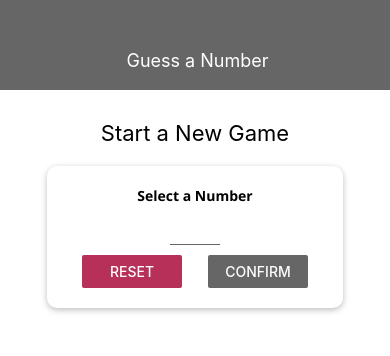
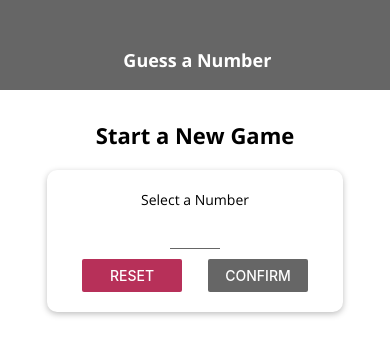
Before and after one commit to nitin1259/react-native-app, a React Native app: screen / in a window 390 px wide. Shown: the top 356 px of the page. Built offline with nearby package versions, Linux system fonts and the light colour scheme.

Commit message:
custom wrapper && component, glabal styles

```diff
--- /dev/null
+++ b/components/common/TextTitle.js
@@ -0,0 +1,19 @@
+import React from "react";
+import { StyleSheet, Text, View } from "react-native";
+
+const TextTitle = (props) => {
+  return (
+    <Text style={{ ...styles.textStyle, ...props.style }}>
+      {props.children}
+    </Text>
+  );
+};
+
+export default TextTitle;
+
+const styles = StyleSheet.create({
+  textStyle: {
+    fontFamily: "open-sans-bold",
+    fontSize: 22,
+  },
+});
--- /dev/null
+++ b/components/common/TextWrapper.js
@@ -0,0 +1,18 @@
+import React from "react";
+import { StyleSheet, Text } from "react-native";
+
+const TextWrapper = (props) => {
+  return (
+    <Text style={{ ...styles.textStyle, ...props.style }}>
+      {props.children}
+    </Text>
+  );
+};
+
+export default TextWrapper;
+
+const styles = StyleSheet.create({
+  textStyle: {
+    fontFamily: "open-sans",
+  },
+});
--- a/components/guessApp/Header.js
+++ b/components/guessApp/Header.js
@@ -22,6 +22,7 @@ const styles = StyleSheet.create({
   headerTitle: {
     fontSize: 18,
     color: "white",
+    fontFamily: "open-sans-bold",
   },
 });
 
--- a/components/guessApp/screens/GameOver.js
+++ b/components/guessApp/screens/GameOver.js
@@ -1,12 +1,14 @@
 import React from "react";
 import { StyleSheet, Text, View, Button } from "react-native";
+import TextTitle from "../../common/TextTitle";
+import TextWrapper from "../../common/TextWrapper";
 
 const GameOver = (props) => {
   return (
     <View style={styles.screen}>
-      <Text>Game is Over!!</Text>
-      <Text>Total Number of Guess: {props.gameRounds}</Text>
-      <Text>Number to guessed: {props.userNumber} </Text>
+      <TextTitle>Game is Over!!</TextTitle>
+      <TextWrapper>Total Number of Guess: {props.gameRounds}</TextWrapper>
+      <TextWrapper>Number to guessed: {props.userNumber} </TextWrapper>
       <Button title="NEW GAME" onPress={props.onReset} />
     </View>
   );
--- a/components/guessApp/screens/StartGameScreen.js
+++ b/components/guessApp/screens/StartGameScreen.js
@@ -13,6 +13,8 @@ import Card from "../Card";
 import Colors from "../../../constants/Colors";
 import Input from "../Input";
 import NumberContainer from "../NumberContainer";
+import TextWrapper from "../../common/TextWrapper";
+import TextTitle from "../../common/TextTitle";
 
 const StartGameScreen = (props) => {
   const [enteredValue, setEnteredValue] = useState("");
@@ -48,7 +50,7 @@ const StartGameScreen = (props) => {
   if (confirmed) {
     confirmOutput = (
       <Card style={styles.selectedNumStyle}>
-        <Text>Selected Number</Text>
+        <TextTitle>Selected Number</TextTitle>
         <NumberContainer>{selectedNumber}</NumberContainer>
         <Button
           title="START GAME"
@@ -67,9 +69,9 @@ const StartGameScreen = (props) => {
       }}
     >
       <View style={styles.screen}>
-        <Text style={styles.titleText}>Start a New Game</Text>
+        <TextWrapper style={styles.titleText}>Start a New Game</TextWrapper>
         <Card style={styles.inputContainer}>
-          <Text style={styles.boldTextStyle}>Select a Number</Text>
+          <TextWrapper>Select a Number</TextWrapper>
           <Input
             style={styles.inputStyle}
             blurOnSubmit
@@ -114,6 +116,7 @@ const styles = StyleSheet.create({
   titleText: {
     fontSize: 22,
     marginVertical: 20,
+    fontFamily: "open-sans-bold",
   },
   inputContainer: {
     width: 300,
```
